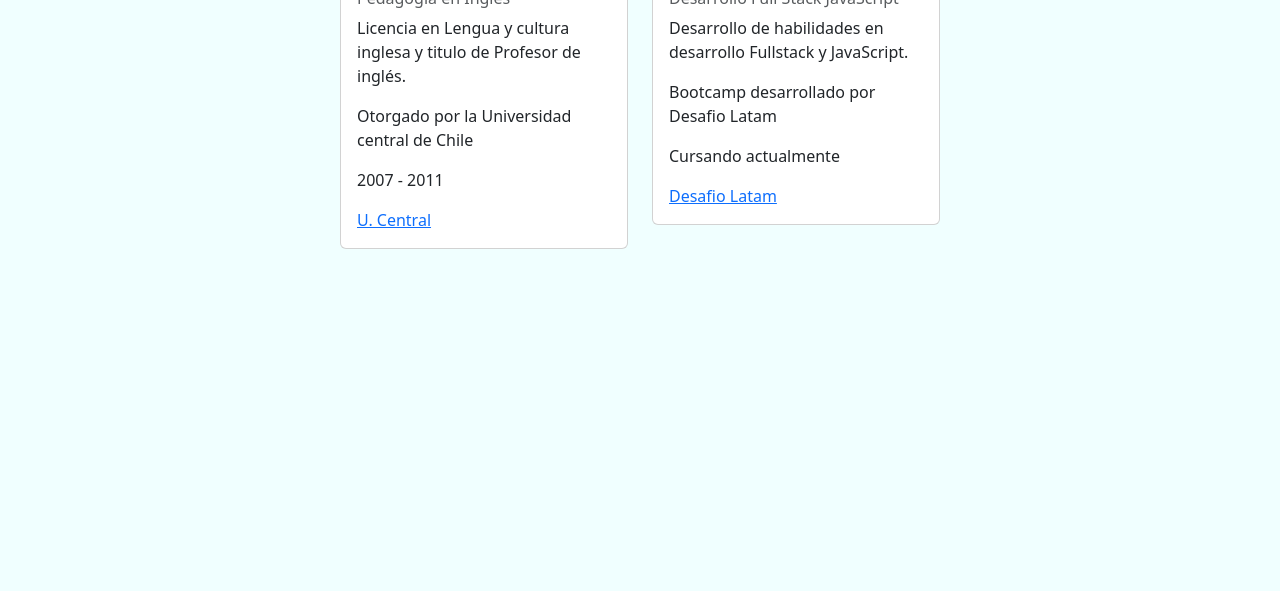
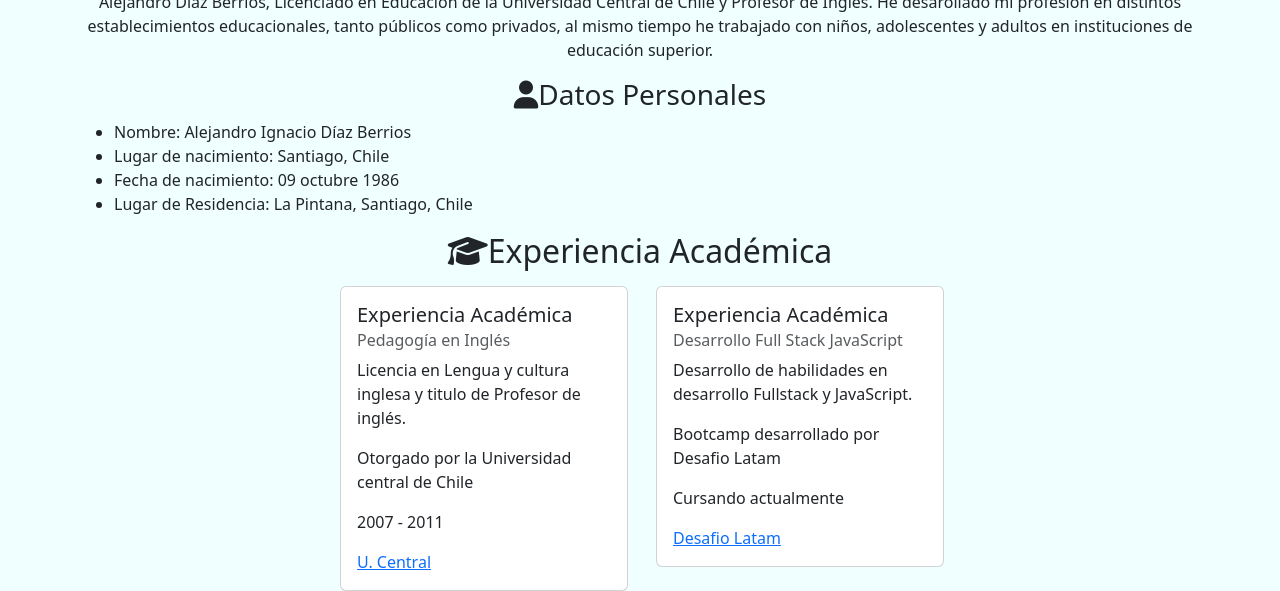
Before and after one commit to notdanielrojas/Alejandroidb.github.io, a plain HTML site: page index.html in a window 1280 px wide. Shown: the part 523-1114 px from the top of the page. Before the commit the page ends 800 px from the top, so only its background shows below. Drawn offline with nearby package versions, Linux system fonts and the light colour scheme.

Commit message:
personal info and academic experience sections added

```diff
--- a/index.html
+++ b/index.html
@@ -12,6 +12,13 @@
     <link rel="stylesheet" href="./assets/css/normalize.css" />
     <link rel="stylesheet" href="./assets/css/style.css" />
     <title>Currículum Alejandro Díaz</title>
+    <link
+      rel="stylesheet"
+      href="https://cdnjs.cloudflare.com/ajax/libs/font-awesome/6.4.2/css/all.min.css"
+      integrity="sha512-z3gLpd7yknf1YoNbCzqRKc4qyor8gaKU1qmn+CShxbuBusANI9QpRohGBreCFkKxLhei6S9CQXFEbbKuqLg0DA=="
+      crossorigin="anonymous"
+      referrerpolicy="no-referrer"
+    />
   </head>
   <body>
     <nav class="navbar navbar-expand-lg bg-body-tertiary">
@@ -48,37 +55,68 @@
     <div class="container-fluid d-flex justify-content-center pt-2">
       <img src="./assets/imgs/ale.jpg" alt="Alejandro Diaz" />
     </div>
-    <section class="container d-flex justify-content-center">
+    <section class="container mt-2">
+      <h2 class="text-center">Resumen</h2>
+      <p class="text-center">
+        Alejandro Díaz Berrios, Licenciado en Educación de la Universidad
+        Central de Chile y Profesor de Inglés. He desarollado mi profesión en
+        distintos establecimientos educacionales, tanto públicos como privados,
+        al mismo tiempo he trabajado con niños, adolescentes y adultos en
+        instituciones de educación superior.
+      </p>
+
+      <div>
+        <h3 class="text-center">
+          <i class="fa-solid fa-user"></i>Datos Personales
+        </h3>
+        <ul>
+          <li>Nombre: Alejandro Ignacio Díaz Berrios</li>
+          <li>Lugar de nacimiento: Santiago, Chile</li>
+          <li>Fecha de nacimiento: 09 octubre 1986</li>
+          <li>Lugar de Residencia: La Pintana, Santiago, Chile</li>
+        </ul>
+      </div>
+    </section>
+    <section>
+        <h2 class="text-center"><i class="fa-solid fa-graduation-cap"></i>Experiencia Académica</h2>
+      <div class="container d-flex justify-content-center">
         <div class="row">
           <div class="col-sm-6 col-md-4 col-lg-6 col-xl-6 mt-2">
-          <div class="card" style="width: 18rem">
+            <div class="card ms-1" style="width: 18rem">
               <div class="card-body">
                 <h5 class="card-title">Experiencia Académica</h5>
                 <h6 class="card-subtitle mb-2 text-body-secondary">
                   Pedagogía en Inglés
                 </h6>
                 <p class="card-text">
-                Licencia en Lengua y cultura inglesa y titulo de Profesor de inglés.
+                  Licencia en Lengua y cultura inglesa y titulo de Profesor de
+                  inglés.
                 </p>
                 <p>Otorgado por la Universidad central de Chile</p>
                 <p>2007 - 2011</p>
-              <a href="https://www.ucentral.cl/" class="card-link">U. Central</a>
+                <a href="https://www.ucentral.cl/" class="card-link"
+                  >U. Central</a
+                >
               </div>
             </div>
           </div>
           <div class="col-sm-6 col-md-4 col-lg-6 col-xl-6 mt-2">
-          <div class="card" style="width: 18rem">
+            <div class="card ms-1" style="width: 18rem">
               <div class="card-body">
                 <h5 class="card-title">Experiencia Académica</h5>
                 <h6 class="card-subtitle mb-2 text-body-secondary">
                   Desarrollo Full Stack JavaScript
                 </h6>
                 <p class="card-text">
-                Desarrollo de habilidades en desarrollo Fullstack y JavaScript.
+                  Desarrollo de habilidades en desarrollo Fullstack y
+                  JavaScript.
                 </p>
                 <p>Bootcamp desarrollado por Desafio Latam</p>
                 <p>Cursando actualmente</p>
-              <a href="https://desafiolatam.com/" class="card-link">Desafio Latam</a>
+                <a href="https://desafiolatam.com/" class="card-link"
+                  >Desafio Latam</a
+                >
+              </div>
             </div>
           </div>
         </div>
```
Lines whose indentation alone changed are shown as unchanged.
